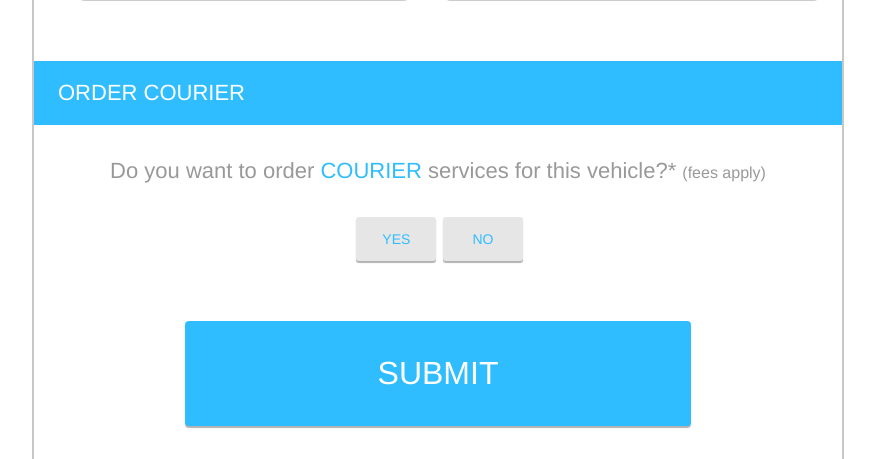
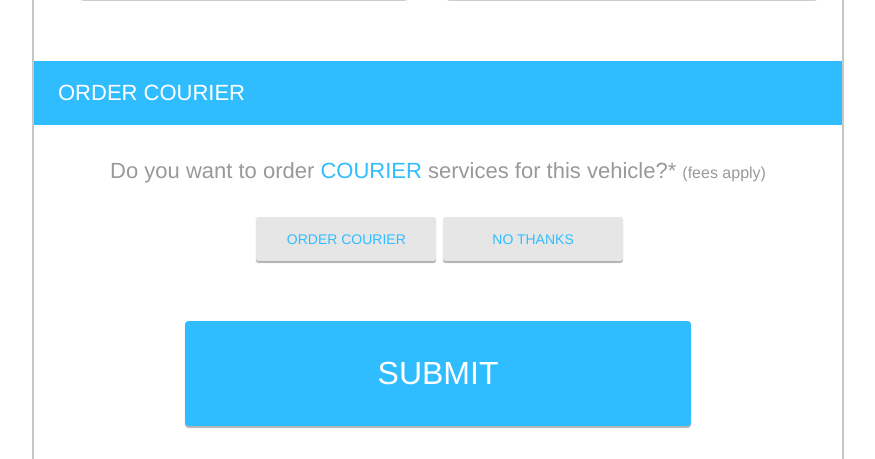
Before and after one commit to motorsmartusa/msus, a PHP site: page /step-3.php in a window 1280 px wide. Shown: the part 2779-3238 px from the top of the page, without its empty margins (202-1077 px from the left). Run offline with PHP 8.4, Linux system fonts and the light colour scheme.

Commit message:
order courier button text change

```diff
--- a/css/style.css
+++ b/css/style.css
@@ -1110,9 +1110,12 @@ table.dataTable thead .sorting_desc_disabled:after {
   left: 10px;
 }
 
-#label-details input[type=radio] + label,
+#label-details input[type=radio] + label {
+  width:  80px;
+}
+
 #courier input[type=radio] + label {
-  width:  80px;
+  width:  180px;
 }
 
 /** export steps end **/
--- a/step-3.php
+++ b/step-3.php
@@ -395,18 +395,18 @@
                   <div class="sub-heading">Do you want to order <span class="highlight">COURIER</span> services for this vehicle?* <span class="note">(fees apply)</span> </div>
 
                   <div class="row">
-                    <div class="col-md-4">
+                    <div class="col-md-3">
 
                     </div>
-                    <div class="col-md-4 align-center">
+                    <div class="col-md-6 align-center">
                       <div class="inside-radio">
                         <input type="radio" value="yes" id="courier_1" name="order_courier" required>
-                        <label for="courier_1">YES</label>
+                        <label for="courier_1">ORDER COURIER</label>
                         <input type="radio" value="no" id="courier_2" name="order_courier">
-                        <label for="courier_2">NO</label>
+                        <label for="courier_2">NO THANKS</label>
                       </div>
                     </div>
-                    <div class="col-md-4">
+                    <div class="col-md-3">
 
                     </div>
                   </div>
```
